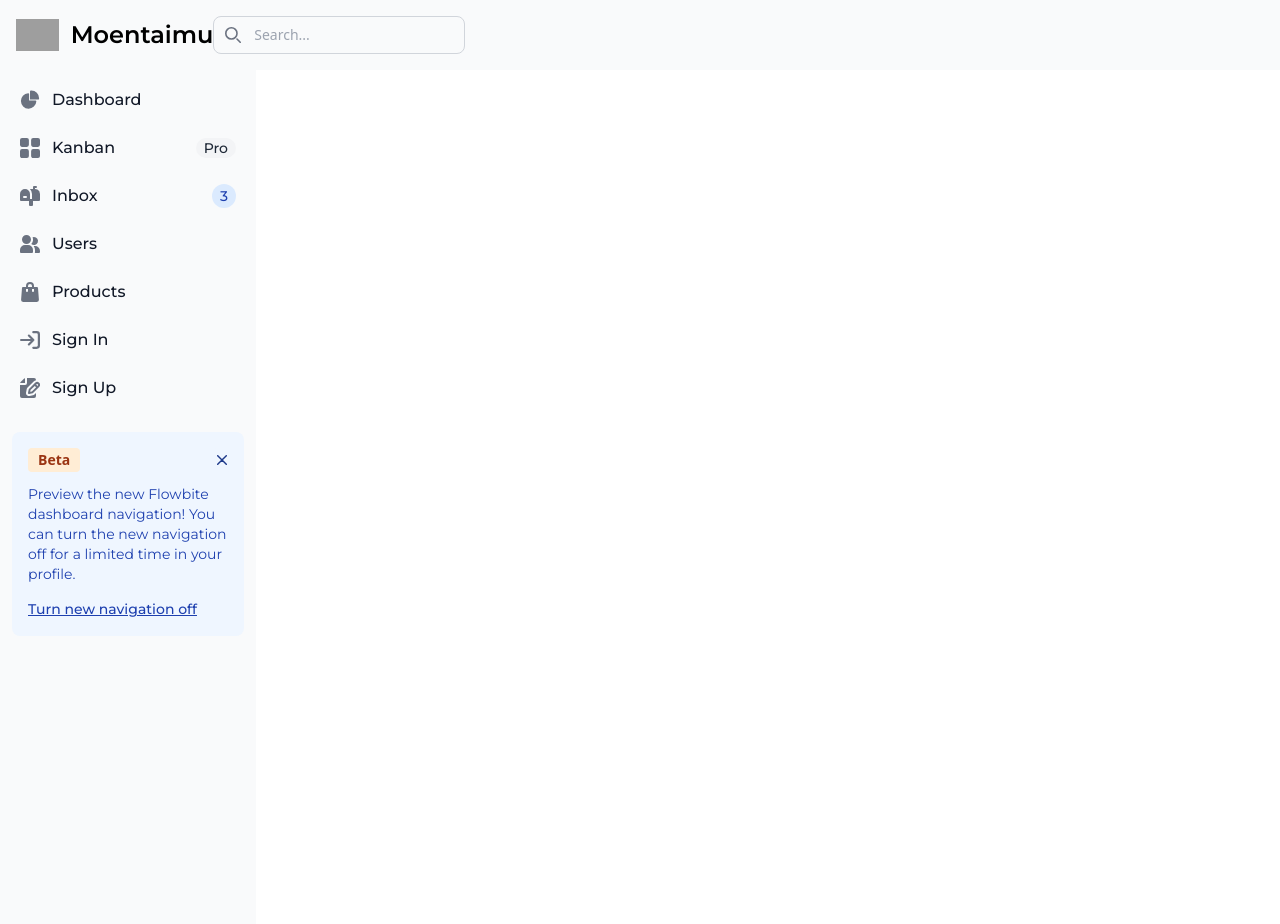
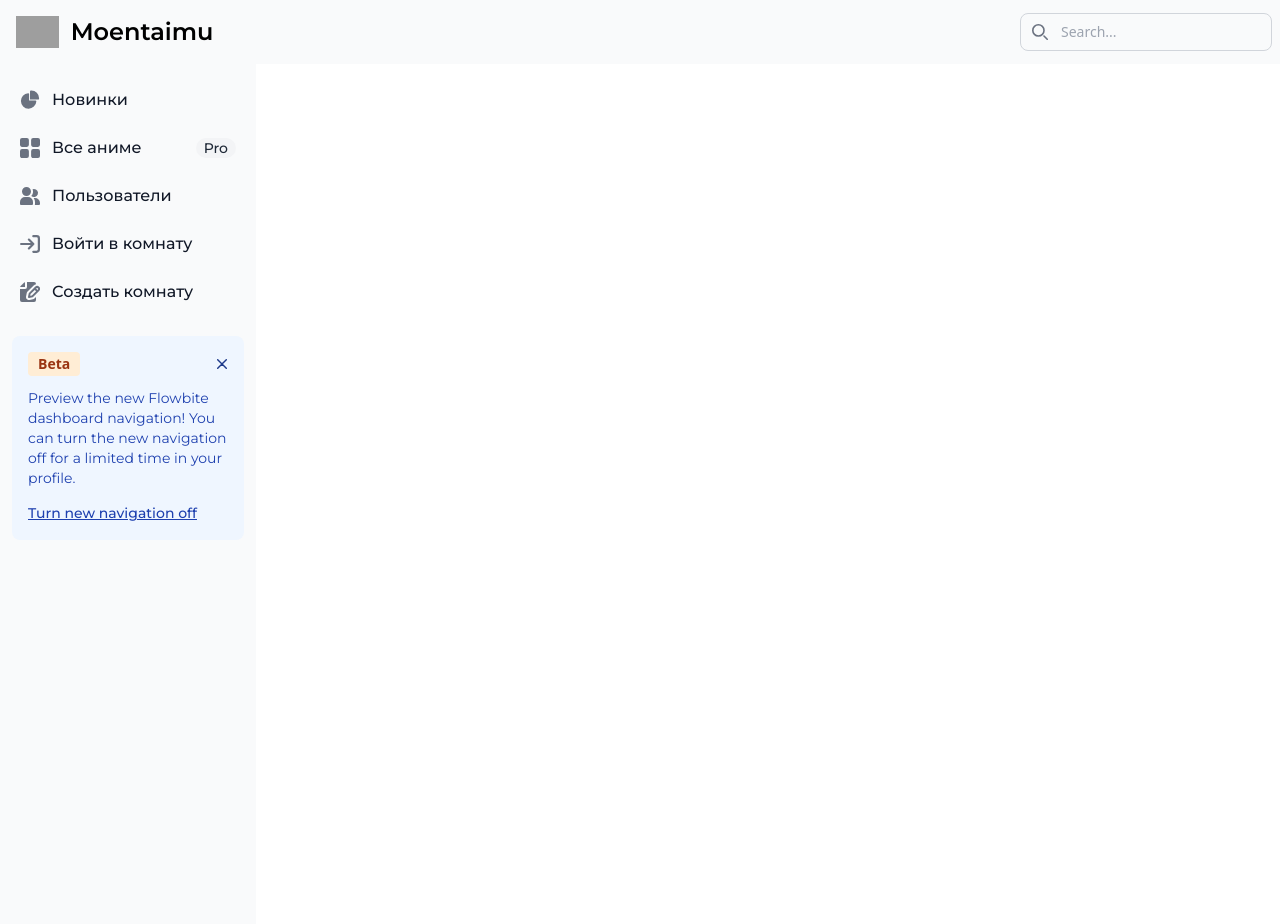
Before and after one commit to Adel5002/AniWeb, a Django app: page / in a window 1280 px wide. Run offline with Django 4.2, Linux system fonts and the light colour scheme; data that the repository does not hold is empty; some libraries are stand-ins or nearby versions; grey boxes are pictures that could not be loaded.

Commit message:
frontend update v2

```diff
--- a/WebAni/urls.py
+++ b/WebAni/urls.py
@@ -5,7 +5,7 @@ from django.conf.urls.static import static
 from .views import index, search
 
 urlpatterns = [
-    path('', index),
+    path('', index, name='home'),
     path('search/', search, name='search')
 ]
 
--- a/WebAni/views.py
+++ b/WebAni/views.py
@@ -14,9 +14,12 @@ def index(request):
         title = item.get('title')
         poster_url = item['material_data']['poster_url']
         description = item['material_data'].get('description')
+        genres = item['material_data'].get('genres')
+        year = item.get('year')
+        title_orig = item.get('title_orig')
         # Проверяем, не было ли уже такого заголовка в списке
         if title not in unique_titles:
-            data_list.append({'title': title, 'poster_url': poster_url, 'description': description})
+            data_list.append({'title': title, 'poster_url': poster_url, 'description': description, 'year': year, 'title_orig': title_orig, 'genres': genres})
             unique_titles.add(title)  # Добавляем заголовок во множество
 
     context = {
@@ -40,11 +43,13 @@ def search(request):
         for item in data['results']:
             title = item.get('title')
             poster_url = item['material_data']['poster_url']
-            description = item['material_data']['description']
-
+            description = item['material_data'].get('description')
+            year = item.get('year')
+            title_orig = item.get('title_orig')
+            genres = item['material_data'].get('genres')
             # Проверяем, не было ли уже такого заголовка в списке
             if title not in unique_titles:
-                data_list.append({'title': title, 'poster_url': poster_url, 'description': description})
+                data_list.append({'title': title, 'poster_url': poster_url, 'description': description, 'year': year, 'title_orig': title_orig, 'genres': genres})
                 unique_titles.add(title)  # Добавляем заголовок во множество
         context = {
             'data': data_list,
--- a/templates/base.html
+++ b/templates/base.html
@@ -45,14 +45,14 @@
           <span class="self-center text-2xl font-semibold whitespace-nowrap dark:text-white">Moentaimu</span>
       </a>
 
-      <div class="flex md:order-2 right-0">
+      <div class="absolute flex md:order-2">
         <button type="button" data-collapse-toggle="navbar-search" aria-controls="navbar-search" aria-expanded="false" class="md:hidden text-gray-500 dark:text-gray-400 hover:bg-gray-100 dark:hover:bg-gray-700 focus:outline-none focus:ring-4 focus:ring-gray-200 dark:focus:ring-gray-700 rounded-lg text-sm p-2.5 mr-1" >
           <svg class="w-5 h-5" aria-hidden="true" xmlns="http://www.w3.org/2000/svg" fill="none" viewBox="0 0 20 20">
             <path stroke="currentColor" stroke-linecap="round" stroke-linejoin="round" stroke-width="2" d="m19 19-4-4m0-7A7 7 0 1 1 1 8a7 7 0 0 1 14 0Z"/>
           </svg>
           <span class="sr-only">Search</span>
         </button>
-        <div class="relative hidden md:block right-0">
+        <div class="absolute hidden md:block right-2">
           <div class="absolute inset-y-0 left-0 flex items-center pl-3 pointer-events-none">
             <svg class="w-4 h-4 text-gray-500 dark:text-gray-400" aria-hidden="true" xmlns="http://www.w3.org/2000/svg" fill="none" viewBox="0 0 20 20">
               <path stroke="currentColor" stroke-linecap="round" stroke-linejoin="round" stroke-width="2" d="m19 19-4-4m0-7A7 7 0 1 1 1 8a7 7 0 0 1 14 0Z"/>
@@ -87,12 +87,12 @@
       <div class="h-full px-3 py-4 overflow-y-auto bg-gray-50 dark:bg-gray-800">
          <ul class="space-y-2 font-medium">
             <li>
-               <a href="#" class="flex items-center p-2 text-gray-900 rounded-lg dark:text-white hover:bg-gray-100 dark:hover:bg-gray-700 group">
+               <a href="{% url 'home' %}" class="flex items-center p-2 text-gray-900 rounded-lg dark:text-white hover:bg-gray-100 dark:hover:bg-gray-700 group">
                   <svg class="w-5 h-5 text-gray-500 transition duration-75 dark:text-gray-400 group-hover:text-gray-900 dark:group-hover:text-white" aria-hidden="true" xmlns="http://www.w3.org/2000/svg" fill="currentColor" viewBox="0 0 22 21">
                      <path d="M16.975 11H10V4.025a1 1 0 0 0-1.066-.998 8.5 8.5 0 1 0 9.039 9.039.999.999 0 0 0-1-1.066h.002Z"/>
                      <path d="M12.5 0c-.157 0-.311.01-.565.027A1 1 0 0 0 11 1.02V10h8.975a1 1 0 0 0 1-.935c.013-.188.028-.374.028-.565A8.51 8.51 0 0 0 12.5 0Z"/>
                   </svg>
-                  <span class="ml-3">Dashboard</span>
+                  <span class="ml-3">Новинки</span>
                </a>
             </li>
             <li>
@@ -100,17 +100,8 @@
                   <svg class="flex-shrink-0 w-5 h-5 text-gray-500 transition duration-75 dark:text-gray-400 group-hover:text-gray-900 dark:group-hover:text-white" aria-hidden="true" xmlns="http://www.w3.org/2000/svg" fill="currentColor" viewBox="0 0 18 18">
                      <path d="M6.143 0H1.857A1.857 1.857 0 0 0 0 1.857v4.286C0 7.169.831 8 1.857 8h4.286A1.857 1.857 0 0 0 8 6.143V1.857A1.857 1.857 0 0 0 6.143 0Zm10 0h-4.286A1.857 1.857 0 0 0 10 1.857v4.286C10 7.169 10.831 8 11.857 8h4.286A1.857 1.857 0 0 0 18 6.143V1.857A1.857 1.857 0 0 0 16.143 0Zm-10 10H1.857A1.857 1.857 0 0 0 0 11.857v4.286C0 17.169.831 18 1.857 18h4.286A1.857 1.857 0 0 0 8 16.143v-4.286A1.857 1.857 0 0 0 6.143 10Zm10 0h-4.286A1.857 1.857 0 0 0 10 11.857v4.286c0 1.026.831 1.857 1.857 1.857h4.286A1.857 1.857 0 0 0 18 16.143v-4.286A1.857 1.857 0 0 0 16.143 10Z"/>
                   </svg>
-                  <span class="flex-1 ml-3 whitespace-nowrap">Kanban</span>
+                  <span class="flex-1 ml-3 whitespace-nowrap">Все аниме</span>
                   <span class="inline-flex items-center justify-center px-2 ml-3 text-sm font-medium text-gray-800 bg-gray-100 rounded-full dark:bg-gray-700 dark:text-gray-300">Pro</span>
-               </a>
-            </li>
-            <li>
-               <a href="#" class="flex items-center p-2 text-gray-900 rounded-lg dark:text-white hover:bg-gray-100 dark:hover:bg-gray-700 group">
-                  <svg class="flex-shrink-0 w-5 h-5 text-gray-500 transition duration-75 dark:text-gray-400 group-hover:text-gray-900 dark:group-hover:text-white" aria-hidden="true" xmlns="http://www.w3.org/2000/svg" fill="currentColor" viewBox="0 0 20 20">
-                     <path d="m17.418 3.623-.018-.008a6.713 6.713 0 0 0-2.4-.569V2h1a1 1 0 1 0 0-2h-2a1 1 0 0 0-1 1v2H9.89A6.977 6.977 0 0 1 12 8v5h-2V8A5 5 0 1 0 0 8v6a1 1 0 0 0 1 1h8v4a1 1 0 0 0 1 1h2a1 1 0 0 0 1-1v-4h6a1 1 0 0 0 1-1V8a5 5 0 0 0-2.582-4.377ZM6 12H4a1 1 0 0 1 0-2h2a1 1 0 0 1 0 2Z"/>
-                  </svg>
-                  <span class="flex-1 ml-3 whitespace-nowrap">Inbox</span>
-                  <span class="inline-flex items-center justify-center w-3 h-3 p-3 ml-3 text-sm font-medium text-blue-800 bg-blue-100 rounded-full dark:bg-blue-900 dark:text-blue-300">3</span>
                </a>
             </li>
             <li>
@@ -118,9 +109,10 @@
                   <svg class="flex-shrink-0 w-5 h-5 text-gray-500 transition duration-75 dark:text-gray-400 group-hover:text-gray-900 dark:group-hover:text-white" aria-hidden="true" xmlns="http://www.w3.org/2000/svg" fill="currentColor" viewBox="0 0 20 18">
                      <path d="M14 2a3.963 3.963 0 0 0-1.4.267 6.439 6.439 0 0 1-1.331 6.638A4 4 0 1 0 14 2Zm1 9h-1.264A6.957 6.957 0 0 1 15 15v2a2.97 2.97 0 0 1-.184 1H19a1 1 0 0 0 1-1v-1a5.006 5.006 0 0 0-5-5ZM6.5 9a4.5 4.5 0 1 0 0-9 4.5 4.5 0 0 0 0 9ZM8 10H5a5.006 5.006 0 0 0-5 5v2a1 1 0 0 0 1 1h11a1 1 0 0 0 1-1v-2a5.006 5.006 0 0 0-5-5Z"/>
                   </svg>
-                  <span class="flex-1 ml-3 whitespace-nowrap">Users</span>
+                  <span class="flex-1 ml-3 whitespace-nowrap">Пользователи</span>
                </a>
             </li>
+            <!--
             <li>
                <a href="#" class="flex items-center p-2 text-gray-900 rounded-lg dark:text-white hover:bg-gray-100 dark:hover:bg-gray-700 group">
                   <svg class="flex-shrink-0 w-5 h-5 text-gray-500 transition duration-75 dark:text-gray-400 group-hover:text-gray-900 dark:group-hover:text-white" aria-hidden="true" xmlns="http://www.w3.org/2000/svg" fill="currentColor" viewBox="0 0 18 20">
@@ -128,13 +120,13 @@
                   </svg>
                   <span class="flex-1 ml-3 whitespace-nowrap">Products</span>
                </a>
-            </li>
+            </li>-->
             <li>
                <a href="#" class="flex items-center p-2 text-gray-900 rounded-lg dark:text-white hover:bg-gray-100 dark:hover:bg-gray-700 group">
                   <svg class="flex-shrink-0 w-5 h-5 text-gray-500 transition duration-75 dark:text-gray-400 group-hover:text-gray-900 dark:group-hover:text-white" aria-hidden="true" xmlns="http://www.w3.org/2000/svg" fill="none" viewBox="0 0 18 16">
                      <path stroke="currentColor" stroke-linecap="round" stroke-linejoin="round" stroke-width="2" d="M1 8h11m0 0L8 4m4 4-4 4m4-11h3a2 2 0 0 1 2 2v10a2 2 0 0 1-2 2h-3"/>
                   </svg>
-                  <span class="flex-1 ml-3 whitespace-nowrap">Sign In</span>
+                  <span class="flex-1 ml-3 whitespace-nowrap">Войти в комнату</span>
                </a>
             </li>
             <li>
@@ -144,7 +136,7 @@
                      <path d="M6.737 11.061a2.961 2.961 0 0 1 .81-1.515l6.117-6.116A4.839 4.839 0 0 1 16 2.141V2a1.97 1.97 0 0 0-1.933-2H7v5a2 2 0 0 1-2 2H0v11a1.969 1.969 0 0 0 1.933 2h12.134A1.97 1.97 0 0 0 16 18v-3.093l-1.546 1.546c-.413.413-.94.695-1.513.81l-3.4.679a2.947 2.947 0 0 1-1.85-.227 2.96 2.96 0 0 1-1.635-3.257l.681-3.397Z"/>
                      <path d="M8.961 16a.93.93 0 0 0 .189-.019l3.4-.679a.961.961 0 0 0 .49-.263l6.118-6.117a2.884 2.884 0 0 0-4.079-4.078l-6.117 6.117a.96.96 0 0 0-.263.491l-.679 3.4A.961.961 0 0 0 8.961 16Zm7.477-9.8a.958.958 0 0 1 .68-.281.961.961 0 0 1 .682 1.644l-.315.315-1.36-1.36.313-.318Zm-5.911 5.911 4.236-4.236 1.359 1.359-4.236 4.237-1.7.339.341-1.699Z"/>
                   </svg>
-                  <span class="flex-1 ml-3 whitespace-nowrap">Sign Up</span>
+                  <span class="flex-1 ml-3 whitespace-nowrap">Создать комнату</span>
                </a>
             </li>
          </ul>
--- a/templates/index.html
+++ b/templates/index.html
@@ -11,10 +11,13 @@
        <div class="grid grid-cols-1 mt-16 md:grid-cols-1 sm:grid-cols-3 gap-4 mb-4">
         {% for elem in data %}
         <div class="flex m-2 w-full h-max bg-white border border-gray-200 rounded-lg hover:border-gray-100 hover:bg-white-300 hover:shadow-lg shadow dark:bg-gray-800 dark:border-gray-700">
-            <img class="rounded-lg w-24 sm:w-40 xl:h-60 lg:h-60 h-36 sm:h-48" src="{{ elem.poster_url }}">
+            <img class="rounded-lg max-w-24 w-24 sm:w-40 xl:h-60 lg:h-60 h-36 sm:h-48" src="{{ elem.poster_url }}">
             <div class="p-1">
-                <p class="text-xs sm:text-lg w-full font-semibold">{{elem.title}}</p>
-                <p class="text-xs sm:text-lg w-full font-medium">{{elem.description}}</p>
+                <p class="text-sm sm:text-lg w-full font-semibold">{{elem.title}} <span class=" font-normal">/ {{elem.title_orig|truncatechars:70}}</span></p>
+                <p class="text-sm sm:text-sm w-full font-semibold">
+                    <span class=" rounded-lg text-white bg-emerald-4s00 font-normal">{{elem.genres}}</span>
+                </p>
+                <p class="text-sm sm:text-lg w-full font-medium">{{elem.description|truncatechars:150}}</p>
             </div>
         </div>
         {% endfor %}
```
